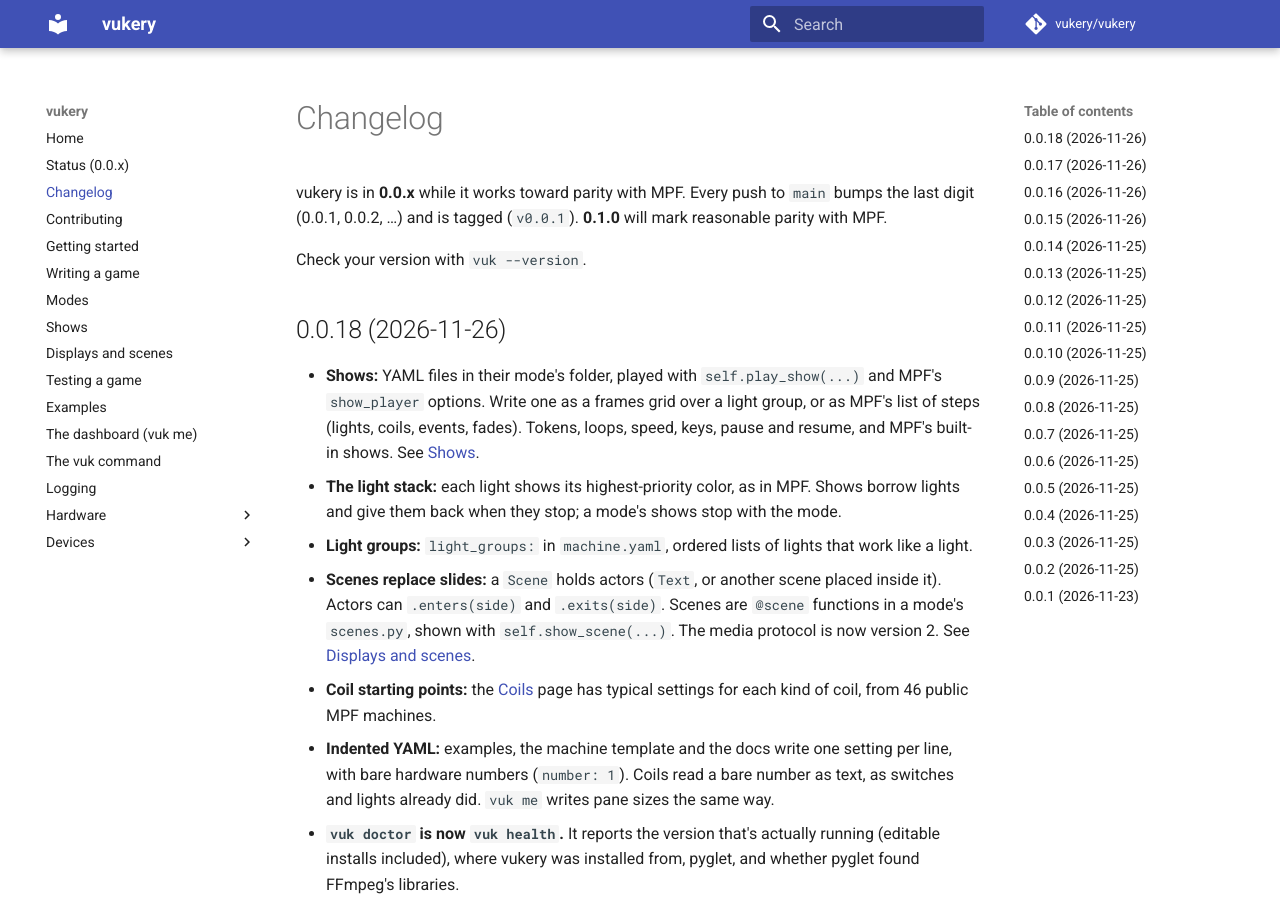
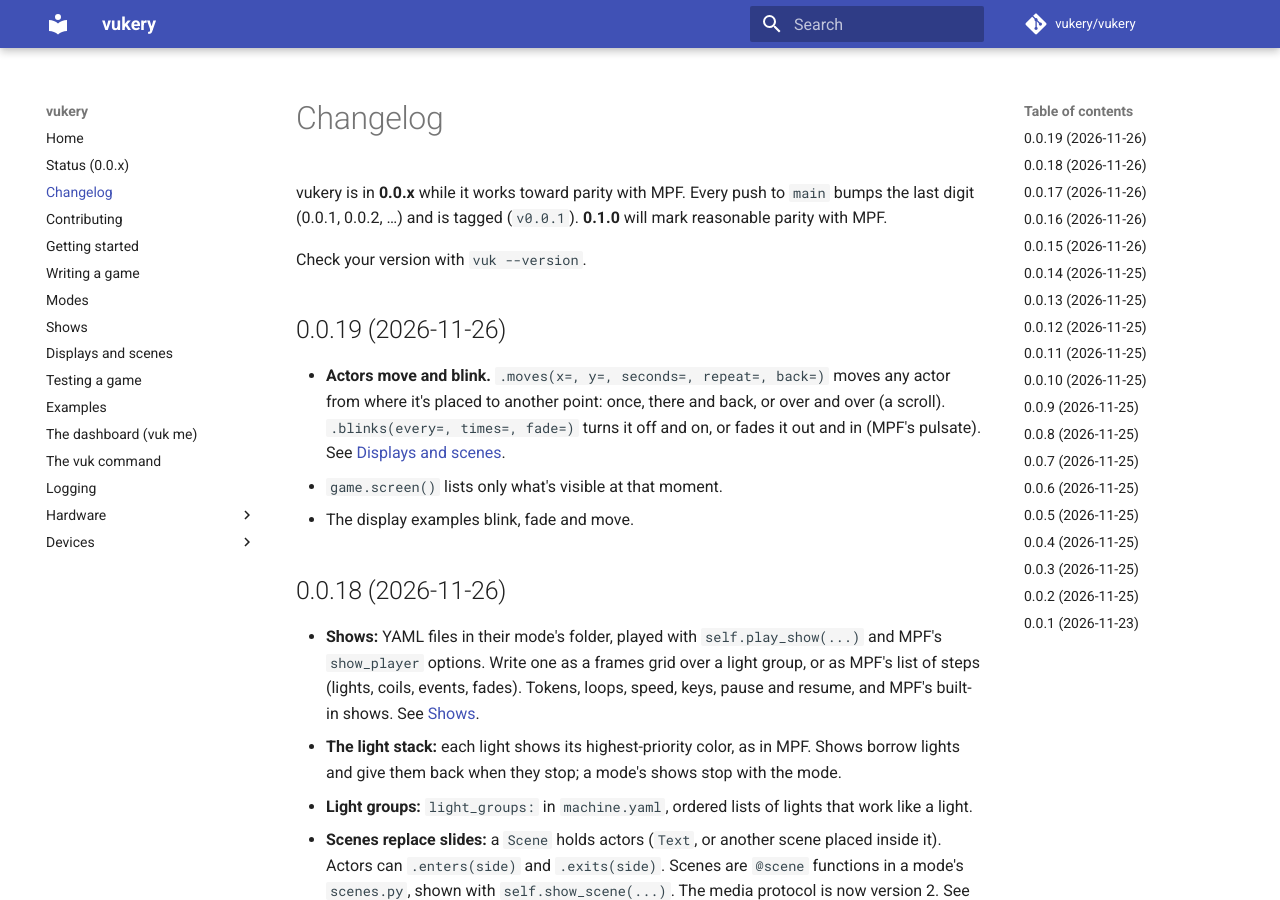
Before and after one commit to vukery/vukery, an MkDocs documentation site: the page built from docs/changelog.md, in a window 1280 px wide and 900 px high. Built offline with MkDocs 1.6.1 and Material for MkDocs 9.7.7, drawn with Linux system fonts in a browser that asks for light colours; comment, search, counter and statistics services are not loaded.

Commit message:
0.0.19: actors move and blink
Co-Authored-By: Claude Opus 5.5 <noreply@anthropic.com>

```diff
--- a/docs/changelog.md
+++ b/docs/changelog.md
@@ -5,6 +5,16 @@ vukery is in **0.0.x** while it works toward parity with MPF. Every push to
 **0.1.0** will mark reasonable parity with MPF.
 
 Check your version with `vuk --version`.
+
+## 0.0.19 (2026-11-26)
+
+- **Actors move and blink.** `.moves(x=, y=, seconds=, repeat=, back=)` moves
+  any actor from where it's placed to another point: once, there and back,
+  or over and over (a scroll). `.blinks(every=, times=, fade=)` turns it off
+  and on, or fades it out and in (MPF's pulsate). See
+  [Displays and scenes](scenes.md#animations-moves-and-blinks).
+- `game.screen()` lists only what's visible at that moment.
+- The display examples blink, fade and move.
 
 ## 0.0.18 (2026-11-26)
 
--- a/pyproject.toml
+++ b/pyproject.toml
@@ -1,6 +1,6 @@
 [project]
 name = "vukery"
-version = "0.0.18"
+version = "0.0.19"
 description = "A very opinionated pinball framework based on the Mission Pinball Framework, built to be simple, lean and LLM-friendly."
 readme = "README.md"
 license = "MIT"
```
Also changed, not shown: 1 other file.
